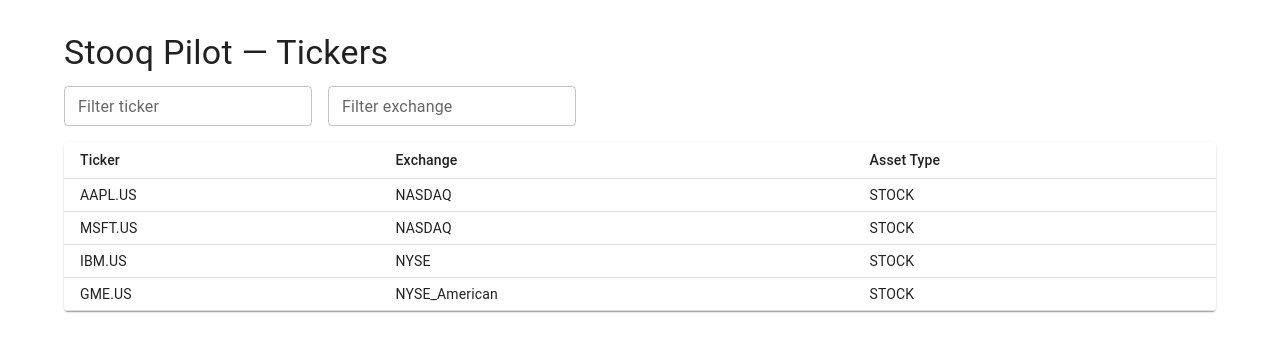
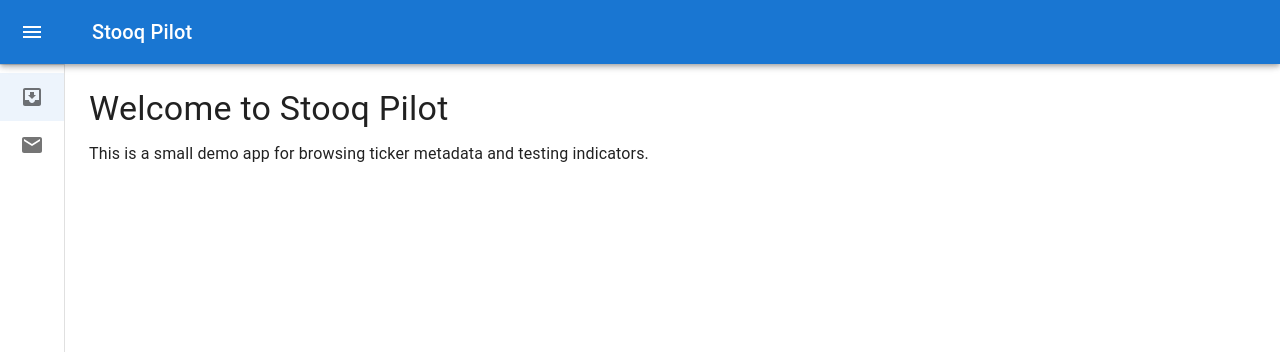
Before and after one commit to nathanielfaiad/stooq-pilot, a React (Vite) app in the folder apps/web/: page / in a window 1280 px wide. Shown: the top 352 px of the page. Built offline with nearby package versions, Linux system fonts and the light colour scheme; no server answers.

Commit message:
Add AppShell and basic navigation

```diff
--- a/apps/web/package.json
+++ b/apps/web/package.json
@@ -12,6 +12,7 @@
     "react-dom": "^18.2.0",
     "@reduxjs/toolkit": "^2.9.0",
     "react-redux": "^8.1.0",
+    "react-router-dom": "^6.18.0",
     "@mui/material": "^5.14.0",
     "@mui/icons-material": "^5.14.0",
     "@emotion/react": "^11.11.0",
--- a/apps/web/src/App.tsx
+++ b/apps/web/src/App.tsx
@@ -1,17 +1,21 @@
-import Box from "@mui/material/Box";
-import Container from "@mui/material/Container";
-import Typography from "@mui/material/Typography";
-import TickerTable from "./components/TickerTable";
+import { Navigate, Route, Routes } from "react-router-dom";
+import AppShell from "./components/AppShell";
+import Home from "./pages/Home";
+import TickersPage from "./pages/TickersPage";
+
+const navItems = [
+  { id: "home", label: "Home", href: "/" },
+  { id: "tickers", label: "Tickers", href: "/tickers" },
+];
 
 export default function App() {
   return (
-    <Container maxWidth="lg">
-      <Box sx={{ my: 4 }}>
-        <Typography variant="h4" component="h1" gutterBottom>
-          Stooq Pilot — Tickers
-        </Typography>
-        <TickerTable />
-      </Box>
-    </Container>
+    <AppShell navItems={navItems}>
+      <Routes>
+        <Route path="/" element={<Home />} />
+        <Route path="/tickers" element={<TickersPage />} />
+        <Route path="*" element={<Navigate to="/" replace />} />
+      </Routes>
+    </AppShell>
   );
 }
--- /dev/null
+++ b/apps/web/src/components/AppShell.tsx
@@ -0,0 +1,233 @@
+import ChevronLeftIcon from "@mui/icons-material/ChevronLeft";
+import ChevronRightIcon from "@mui/icons-material/ChevronRight";
+import MailIcon from "@mui/icons-material/Mail";
+import MenuIcon from "@mui/icons-material/Menu";
+import InboxIcon from "@mui/icons-material/MoveToInbox";
+import MuiAppBar, { AppBarProps as MuiAppBarProps } from "@mui/material/AppBar";
+import Box from "@mui/material/Box";
+import CssBaseline from "@mui/material/CssBaseline";
+import Divider from "@mui/material/Divider";
+import MuiDrawer from "@mui/material/Drawer";
+import IconButton from "@mui/material/IconButton";
+import List from "@mui/material/List";
+import ListItem from "@mui/material/ListItem";
+import ListItemButton from "@mui/material/ListItemButton";
+import ListItemIcon from "@mui/material/ListItemIcon";
+import ListItemText from "@mui/material/ListItemText";
+import { CSSObject, styled, Theme, useTheme } from "@mui/material/styles";
+import Toolbar from "@mui/material/Toolbar";
+import Typography from "@mui/material/Typography";
+import * as React from "react";
+import { useLocation, useNavigate } from "react-router-dom";
+
+const drawerWidth = 240;
+
+const openedMixin = (theme: Theme): CSSObject => ({
+  width: drawerWidth,
+  transition: theme.transitions.create("width", {
+    easing: theme.transitions.easing.sharp,
+    duration: theme.transitions.duration.enteringScreen,
+  }),
+  overflowX: "hidden",
+});
+
+const closedMixin = (theme: Theme): CSSObject => ({
+  transition: theme.transitions.create("width", {
+    easing: theme.transitions.easing.sharp,
+    duration: theme.transitions.duration.leavingScreen,
+  }),
+  overflowX: "hidden",
+  width: `calc(${theme.spacing(7)} + 1px)`,
+  [theme.breakpoints.up("sm")]: {
+    width: `calc(${theme.spacing(8)} + 1px)`,
+  },
+});
+
+const DrawerHeader = styled("div")(({ theme }) => ({
+  display: "flex",
+  alignItems: "center",
+  justifyContent: "flex-end",
+  padding: theme.spacing(0, 1),
+  // necessary for content to be below app bar
+  ...theme.mixins.toolbar,
+}));
+
+interface AppBarProps extends MuiAppBarProps {
+  open?: boolean;
+}
+
+const AppBar = styled(MuiAppBar, {
+  shouldForwardProp: (prop) => prop !== "open",
+})<AppBarProps>(({ theme }) => ({
+  zIndex: theme.zIndex.drawer + 1,
+  transition: theme.transitions.create(["width", "margin"], {
+    easing: theme.transitions.easing.sharp,
+    duration: theme.transitions.duration.leavingScreen,
+  }),
+  variants: [
+    {
+      props: ({ open }) => open,
+      style: {
+        marginLeft: drawerWidth,
+        width: `calc(100% - ${drawerWidth}px)`,
+        transition: theme.transitions.create(["width", "margin"], {
+          easing: theme.transitions.easing.sharp,
+          duration: theme.transitions.duration.enteringScreen,
+        }),
+      },
+    },
+  ],
+}));
+
+const Drawer = styled(MuiDrawer, {
+  shouldForwardProp: (prop) => prop !== "open",
+})(({ theme }) => ({
+  width: drawerWidth,
+  flexShrink: 0,
+  whiteSpace: "nowrap",
+  boxSizing: "border-box",
+  variants: [
+    {
+      props: ({ open }) => open,
+      style: {
+        ...openedMixin(theme),
+        "& .MuiDrawer-paper": openedMixin(theme),
+      },
+    },
+    {
+      props: ({ open }) => !open,
+      style: {
+        ...closedMixin(theme),
+        "& .MuiDrawer-paper": closedMixin(theme),
+      },
+    },
+  ],
+}));
+
+type NavItem = { id: string; label: string; href: string };
+
+interface AppShellProps {
+  children?: React.ReactNode;
+  navItems?: NavItem[];
+}
+
+export default function AppShell({ children, navItems = [] }: AppShellProps) {
+  const theme = useTheme();
+  const [open, setOpen] = React.useState(false);
+  const navigate = useNavigate();
+  const location = useLocation();
+
+  const handleDrawerOpen = () => {
+    setOpen(true);
+  };
+
+  const handleDrawerClose = () => {
+    setOpen(false);
+  };
+
+  return (
+    <Box sx={{ display: "flex", height: "100vh" }}>
+      <CssBaseline />
+      <AppBar position="fixed" open={open as any}>
+        <Toolbar>
+          <IconButton
+            color="inherit"
+            aria-label="open drawer"
+            onClick={handleDrawerOpen}
+            edge="start"
+            sx={[
+              {
+                marginRight: 5,
+              },
+              open && { display: "none" },
+            ]}
+          >
+            <MenuIcon />
+          </IconButton>
+          <Typography variant="h6" noWrap component="div">
+            Stooq Pilot
+          </Typography>
+        </Toolbar>
+      </AppBar>
+      <Drawer variant="permanent" open={open as any}>
+        <DrawerHeader>
+          <IconButton onClick={handleDrawerClose}>
+            {theme.direction === "rtl" ? (
+              <ChevronRightIcon />
+            ) : (
+              <ChevronLeftIcon />
+            )}
+          </IconButton>
+        </DrawerHeader>
+        <Divider />
+        <List>
+          {navItems.map((item, index) => {
+            const selected = location.pathname === item.href;
+            return (
+              <ListItem key={item.id} disablePadding sx={{ display: "block" }}>
+                <ListItemButton
+                  selected={selected}
+                  onClick={() => navigate(item.href)}
+                  sx={[
+                    {
+                      minHeight: 48,
+                      px: 2.5,
+                    },
+                    open
+                      ? {
+                          justifyContent: "initial",
+                        }
+                      : {
+                          justifyContent: "center",
+                        },
+                  ]}
+                >
+                  <ListItemIcon
+                    sx={[
+                      {
+                        minWidth: 0,
+                        justifyContent: "center",
+                      },
+                      open
+                        ? {
+                            mr: 3,
+                          }
+                        : {
+                            mr: "auto",
+                          },
+                    ]}
+                  >
+                    {index % 2 === 0 ? <InboxIcon /> : <MailIcon />}
+                  </ListItemIcon>
+                  <ListItemText
+                    primary={item.label}
+                    sx={[
+                      open
+                        ? {
+                            opacity: 1,
+                          }
+                        : {
+                            opacity: 0,
+                          },
+                    ]}
+                  />
+                </ListItemButton>
+              </ListItem>
+            );
+          })}
+        </List>
+      </Drawer>
+      <Box
+        component="main"
+        sx={{
+          flexGrow: 1,
+          p: 3,
+          width: { md: `calc(100% - ${drawerWidth}px)` },
+          mt: 8,
+        }}
+      >
+        {children}
+      </Box>
+    </Box>
+  );
+}
--- a/apps/web/src/main.tsx
+++ b/apps/web/src/main.tsx
@@ -2,6 +2,7 @@
 import React from "react";
 import { createRoot } from "react-dom/client";
 import { Provider } from "react-redux";
+import { BrowserRouter } from "react-router-dom";
 import App from "./App";
 import { store } from "./store";
 
@@ -11,7 +12,9 @@
   <React.StrictMode>
     <CssBaseline />
     <Provider store={store}>
-      <App />
+      <BrowserRouter>
+        <App />
+      </BrowserRouter>
     </Provider>
   </React.StrictMode>
 );
--- /dev/null
+++ b/apps/web/src/pages/Home.tsx
@@ -0,0 +1,16 @@
+import Box from "@mui/material/Box";
+import Typography from "@mui/material/Typography";
+
+export default function Home() {
+  return (
+    <Box>
+      <Typography variant="h4" gutterBottom>
+        Welcome to Stooq Pilot
+      </Typography>
+      <Typography>
+        This is a small demo app for browsing ticker metadata and testing
+        indicators.
+      </Typography>
+    </Box>
+  );
+}
--- /dev/null
+++ b/apps/web/src/pages/TickersPage.tsx
@@ -0,0 +1,5 @@
+import TickerTable from "../components/TickerTable";
+
+export default function TickersPage() {
+  return <TickerTable />;
+}
```
Also changed, not shown: 1 other file (tests, documents, lock files or other folders).
